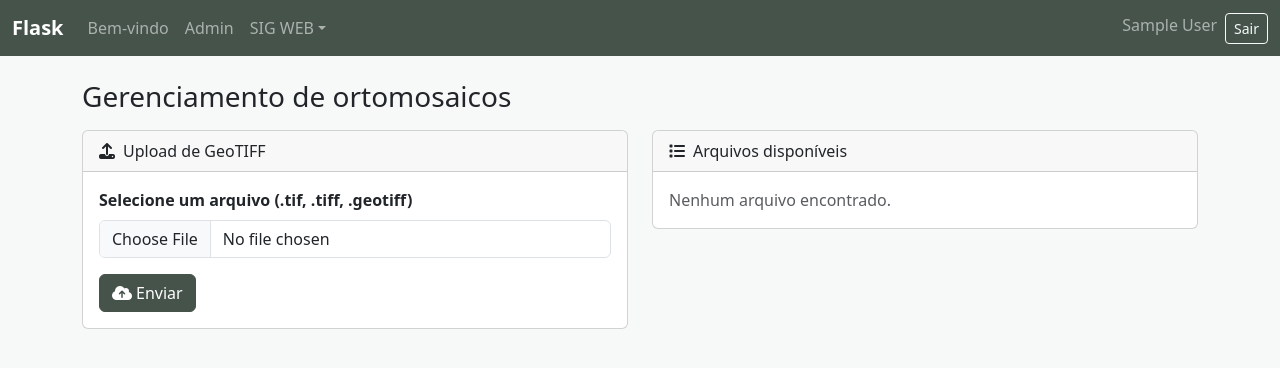
After one commit to devgisbrasil/Novo-Sistema-DevGis, a Flask app: page /sig/orthomosaics in a window 1280 px wide. The commit adds this page. Shown: the top 368 px of the page. Run offline with Flask 3, Linux system fonts and the light colour scheme; the visitor is signed in with stand-in values (Sample User, id 1); data comes from the database, SQL or seed files in the repository.

Commit message:
Prévia de gerenciamento de ortomosaicos

```diff
--- a/app/sig.py
+++ b/app/sig.py
@@ -16,6 +16,16 @@ from io import BytesIO
 import zipfile
 
 sig_bp = Blueprint("sig", __name__, url_prefix="/sig")
+
+# Storage for orthomosaics (GeoTIFFs)
+ORTHO_DIR = os.getenv(
+    "ORTHO_DIR",
+    os.path.join(os.path.dirname(__file__), "storage", "orthomosaics"),
+)
+ALLOWED_ORTHO_EXTS = {".tif", ".tiff", ".geotiff"}
+
+# Ensure directory exists at runtime
+os.makedirs(ORTHO_DIR, exist_ok=True)
 
 
 def _validate_geojson(obj):
@@ -402,6 +412,86 @@ def map_view():
     return render_template("sig/map.html")
 
 
+# ----------------------
+# Orthomosaics management
+# ----------------------
+
+def _is_allowed_ortho(filename: str):
+    ext = os.path.splitext(filename.lower())[1]
+    return ext in ALLOWED_ORTHO_EXTS
+
+
+@sig_bp.get("/orthomosaics")
+@login_required
+def orthomosaics_index():
+    """List available orthomosaics and show upload form."""
+    try:
+        files = []
+        for fname in sorted(os.listdir(ORTHO_DIR)):
+            path = os.path.join(ORTHO_DIR, fname)
+            if os.path.isfile(path) and _is_allowed_ortho(fname):
+                stat = os.stat(path)
+                files.append({
+                    "name": fname,
+                    "size": stat.st_size,
+                })
+    except Exception as e:
+        flash(f"Erro ao listar ortomosaicos: {e}", "danger")
+        files = []
+    return render_template("sig/orthomosaics.html", files=files)
+
+
+@sig_bp.post("/orthomosaics/upload")
+@login_required
+def orthomosaics_upload():
+    """Handle upload of GeoTIFF files (.tif/.tiff/.geotiff)."""
+    if "file" not in request.files:
+        flash("Nenhum arquivo enviado.", "warning")
+        return redirect(url_for("sig.orthomosaics_index"))
+
+    f = request.files.get("file")
+    if not f or f.filename.strip() == "":
+        flash("Arquivo inválido.", "warning")
+        return redirect(url_for("sig.orthomosaics_index"))
+
+    filename = secure_filename(f.filename)
+    if not _is_allowed_ortho(filename):
+        flash("Formato não suportado. Envie .tif, .tiff ou .geotiff.", "danger")
+        return redirect(url_for("sig.orthomosaics_index"))
+
+    # Ensure unique filename to avoid overwrite
+    base, ext = os.path.splitext(filename)
+    candidate = filename
+    counter = 1
+    while os.path.exists(os.path.join(ORTHO_DIR, candidate)):
+        candidate = f"{base}_{counter}{ext}"
+        counter += 1
+
+    save_path = os.path.join(ORTHO_DIR, candidate)
+    try:
+        f.save(save_path)
+        flash("Upload realizado com sucesso!", "success")
+    except Exception as e:
+        flash(f"Erro ao salvar arquivo: {e}", "danger")
+
+    return redirect(url_for("sig.orthomosaics_index"))
+
+
+@sig_bp.get("/orthomosaics/download/<path:filename>")
+@login_required
+def orthomosaics_download(filename: str):
+    """Secure download of a stored orthomosaic."""
+    safe_name = secure_filename(filename)
+    path = os.path.join(ORTHO_DIR, safe_name)
+    if not os.path.exists(path) or not _is_allowed_ortho(safe_name):
+        abort(404)
+    try:
+        # as_attachment to force proper download with file name
+        return send_file(path, as_attachment=True, download_name=safe_name)
+    except Exception:
+        abort(500)
+
+
 @sig_bp.put("/api/files/<int:file_id>")
 @login_required
 def api_update_file(file_id: int):
--- a/app/static/css/style.css
+++ b/app/static/css/style.css
@@ -1,14 +1,14 @@
 :root{
-  --brand:#1a5632;
-  --brand-100:#e6f0ea;
-  --brand-200:#c2dacd;
-  --brand-300:#9bc1ad;
-  --brand-400:#6ea787;
-  --brand-500:#1a5632; /* principal */
-  --brand-600:#164a2b;
-  --brand-700:#123e24;
-  --brand-800:#0e331d;
-  --brand-900:#0a2716;
+  --brand:#45534b;
+  --brand-100:#45534b;
+  --brand-200:#45534b;
+  --brand-300:#45534b;
+  --brand-400:#45534b;
+  --brand-500:#45534b; /* principal */
+  --brand-600:#45534b;
+  --brand-700:#45534b;
+  --brand-800:#45534b;
+  --brand-900:#45534b;
 }
 
 .bg-primary{background-color:var(--brand-500)!important}
--- a/app/templates/admin/index.html
+++ b/app/templates/admin/index.html
@@ -79,7 +79,7 @@
                                     <a href="{{ url_for('user.create_view') }}" class="btn btn-sm btn-outline-primary">
                                         <i class="fas fa-plus me-1"></i> Novo Usuário
                                     </a>
-                                    <a href="{{ url_for('role.create_view') }}" class="btn btn-sm btn-outline-primary">
+                                    <a href="{{ url_for('role.index_view') }}" class="btn btn-sm btn-outline-primary">
                                         <i class="fas fa-plus me-1"></i> Novo Grupo
                                     </a>
                                     <a href="{{ url_for('userrole.create_view') }}" class="btn btn-sm btn-outline-primary">
--- a/app/templates/base.html
+++ b/app/templates/base.html
@@ -3,7 +3,7 @@
 <head>
   <meta charset="utf-8">
   <meta name="viewport" content="width=device-width, initial-scale=1">
-  <title>Devgis</title>
+  <title>Flask</title>
   <link rel="stylesheet" href="https://cdn.jsdelivr.net/npm/bootstrap@5.3.3/dist/css/bootstrap.min.css">
   <link rel="stylesheet" href="https://cdn.jsdelivr.net/npm/@fortawesome/fontawesome-free@6.5.2/css/all.min.css">
   <link rel="stylesheet" href="{{ url_for('static', filename='css/style.css') }}">
@@ -15,7 +15,7 @@
 <body>
   <nav class="navbar navbar-expand-lg navbar-dark bg-primary">
     <div class="container-fluid">
-      <a class="navbar-brand fw-semibold" href="/">Devgis</a>
+      <a class="navbar-brand fw-semibold" href="/">Flask</a>
       <button class="navbar-toggler" type="button" data-bs-toggle="collapse" data-bs-target="#navbarSupportedContent" aria-controls="navbarSupportedContent" aria-expanded="false" aria-label="Toggle navigation">
         <span class="navbar-toggler-icon"></span>
       </button>
@@ -44,6 +44,7 @@
               <ul class="dropdown-menu" aria-labelledby="sigwebDropdown">
                 <li><a class="dropdown-item" href="{{ url_for('sig.map_view') }}">Mapa</a></li>
                 <li><a class="dropdown-item" href="{{ url_for('sig.files') }}">Lista de camadas</a></li>
+                <li><a class="dropdown-item" href="{{ url_for('sig.orthomosaics_index') }}">Gerenciamento de ortomosaicos</a></li>
               </ul>
             </li>
           {% endif %}
--- /dev/null
+++ b/app/templates/sig/orthomosaics.html
@@ -0,0 +1,61 @@
+{% extends "base.html" %}
+{% block content %}
+<div class="row">
+  <div class="col-12">
+    <h1 class="h3 mb-3">Gerenciamento de ortomosaicos</h1>
+  </div>
+</div>
+
+<div class="row">
+  <div class="col-lg-6">
+    <div class="card mb-4">
+      <div class="card-header"><i class="fa fa-upload me-2"></i>Upload de GeoTIFF</div>
+      <div class="card-body">
+        <form action="{{ url_for('sig.orthomosaics_upload') }}" method="post" enctype="multipart/form-data">
+          <div class="mb-3">
+            <label for="file" class="form-label">Selecione um arquivo (.tif, .tiff, .geotiff)</label>
+            <input class="form-control" type="file" id="file" name="file" accept=".tif,.tiff,.geotiff" required>
+          </div>
+          <button type="submit" class="btn btn-primary"><i class="fa fa-cloud-upload-alt me-1"></i>Enviar</button>
+        </form>
+      </div>
+    </div>
+  </div>
+
+  <div class="col-lg-6">
+    <div class="card mb-4">
+      <div class="card-header"><i class="fa fa-list me-2"></i>Arquivos disponíveis</div>
+      <div class="card-body">
+        {% if files and files|length > 0 %}
+          <div class="table-responsive">
+            <table class="table table-sm align-middle">
+              <thead>
+                <tr>
+                  <th>Nome</th>
+                  <th class="text-end">Tamanho</th>
+                  <th class="text-end">Ações</th>
+                </tr>
+              </thead>
+              <tbody>
+                {% for f in files %}
+                  <tr>
+                    <td>{{ f.name }}</td>
+                    <td class="text-end">{{ (f.size / 1024 / 1024)|round(2) }} MB</td>
+                    <td class="text-end">
+                      <a class="btn btn-outline-secondary btn-sm" href="{{ url_for('sig.orthomosaics_download', filename=f.name) }}">
+                        <i class="fa fa-download me-1"></i>Download
+                      </a>
+                    </td>
+                  </tr>
+                {% endfor %}
+              </tbody>
+            </table>
+          </div>
+        {% else %}
+          <p class="text-muted mb-0">Nenhum arquivo encontrado.</p>
+        {% endif %}
+      </div>
+    </div>
+  </div>
+</div>
+{% endblock %}
```
